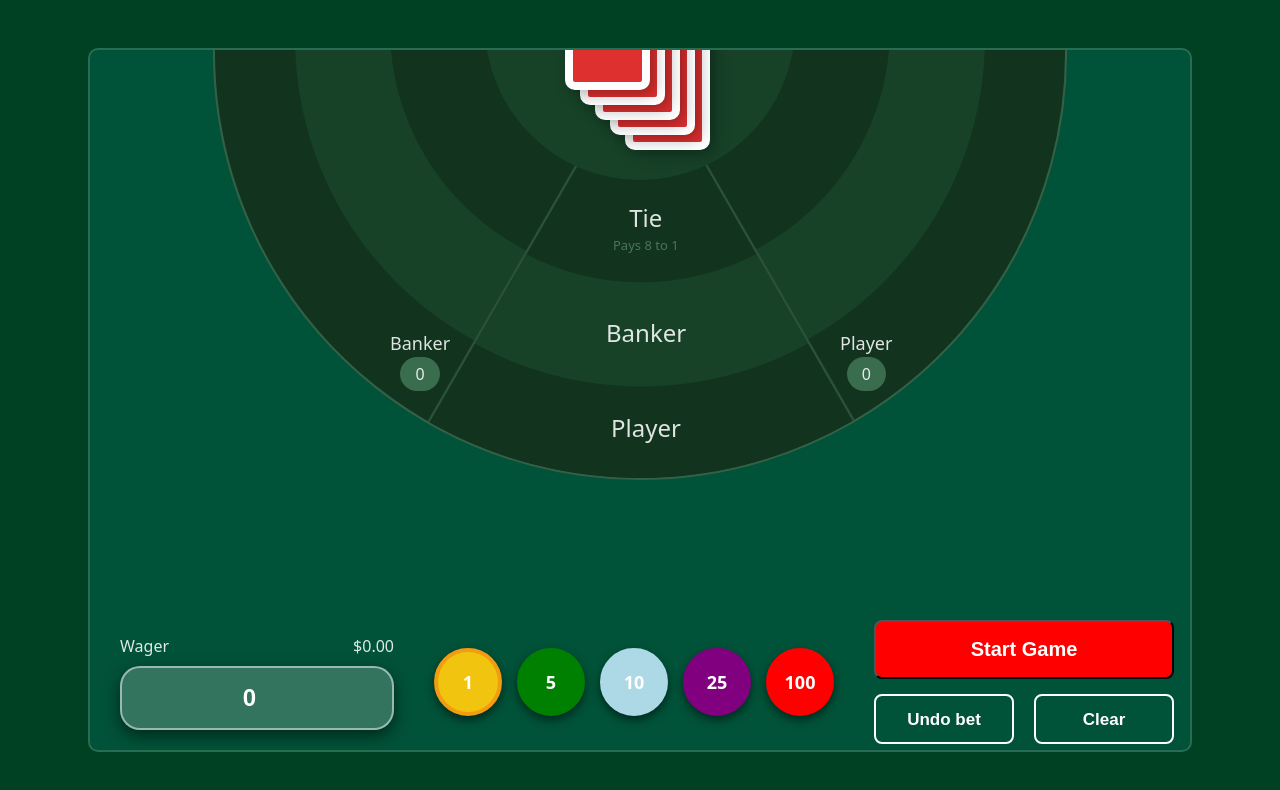
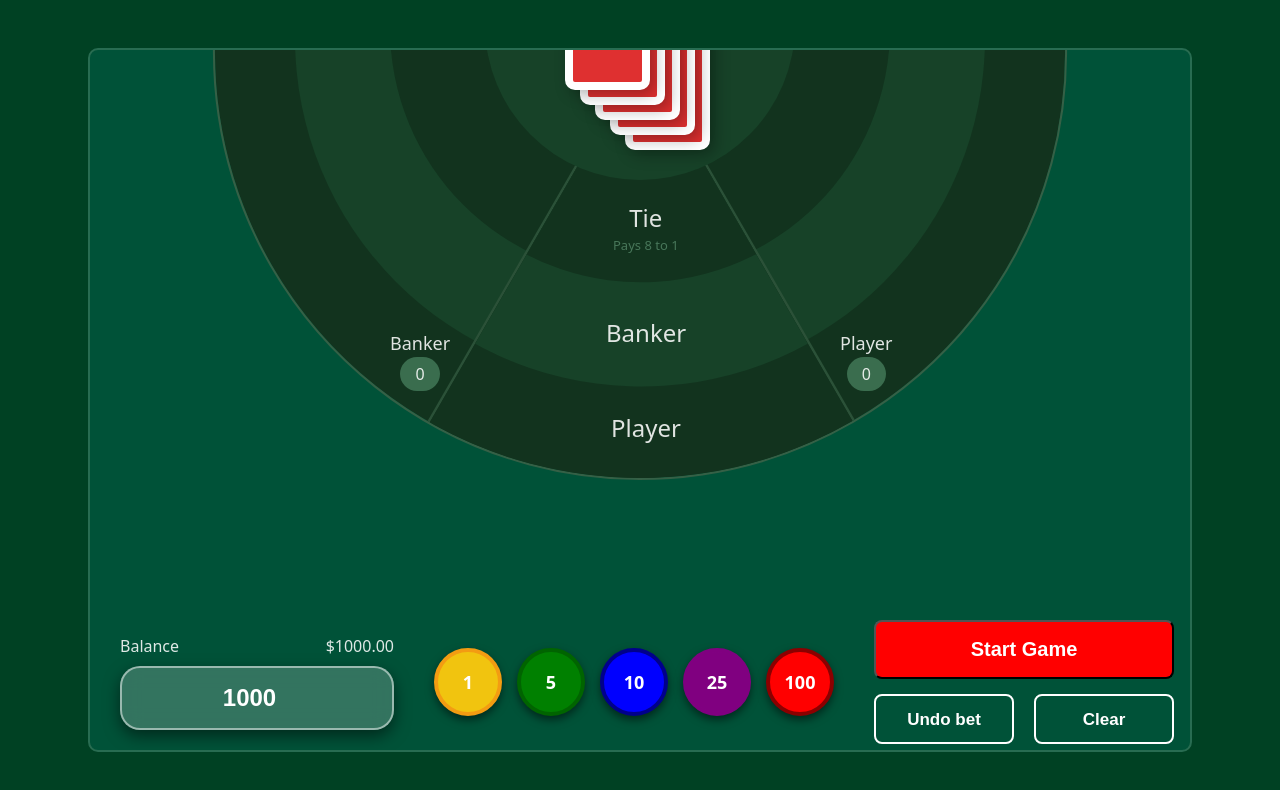
Before and after one commit to KarolFrame/baccarat-game, a React (Vite) app: page / in a window 1280 px wide. Shown: the top 790 px of the page. Built offline with nearby package versions, Linux system fonts and the light colour scheme.

Commit message:
Update BaccaratTable.jsx

```diff
--- a/src/tablero/BaccaratTable.jsx
+++ b/src/tablero/BaccaratTable.jsx
@@ -3,22 +3,28 @@ import ChipButton from './chip-button';
 import './BaccaratTable.css';
 import StartButton from './start-button';
 
-function BaccaratTable({onStart, buttonDisabled, obtenerLista}) {
+function BaccaratTable({ onStart, buttonDisabled, obtenerLista }) {
   const [wager, setWager] = useState(0);
+  const [balance, setBalance] = useState(1000);
   const [selectedChips, setSelectedChips] = useState([]);
   const [betHistory, setBetHistory] = useState([]);
 
   const chipButtonsInfo = [
-    {key: "orangeBtn", value: 1, backgroundColor: "#f1c40f", borderColor: "#f39c12"},
-    {key: "greenBtn", value: 5, backgroundColor: "green", borderColor: "green"},
-    {key: "blueBtn", value: 10, backgroundColor: "lightblue", borderColor: "lightblue"},
-    {key: "purpleBtn", value: 25, backgroundColor: "purple", borderColor: "purple"},
-    {key: "redBtn", value: 100, backgroundColor: "red", borderColor: "red"}
+    { key: "orangeBtn", value: 1, backgroundColor: "#f1c40f", borderColor: "#f39c12" },
+    { key: "greenBtn", value: 5, backgroundColor: "green", borderColor: "darkgreen" },
+    { key: "blueBtn", value: 10, backgroundColor: "blue", borderColor: "darkblue" },
+    { key: "purpleBtn", value: 25, backgroundColor: "purple", borderColor: "purple" },
+    { key: "redBtn", value: 100, backgroundColor: "red", borderColor: "darkred" }
   ];
 
   const addChip = (value) => {
-    setBetHistory([...betHistory, value]);
-    setWager(wager + value);
+    if (balance >= value) {
+      setBetHistory([...betHistory, value]);
+      setWager(wager + value);
+      setBalance(balance - value);
+    } else {
+      alert("Not enough balance!");
+    }
   };
 
   const undoBet = () => {
@@ -27,59 +33,62 @@ function BaccaratTable({onStart, buttonDisabled, obtenerLista}) {
       setBetHistory(betHistory.slice(0, -1));
       setWager(wager - last);
       setSelectedChips(selectedChips.slice(0, -1));
+      setBalance(balance + last);
     }
   };
 
   const clearBet = () => {
+    setBalance(balance + wager);
     setBetHistory([]);
     setWager(0);
     setSelectedChips([]);
   };
 
-  const capturarFichas = (event)=>{
-    const infoChip = chipButtonsInfo.filter((chip) => parseInt(event.target.innerText) === chip.value)
+  const capturarFichas = (event) => {
+    const infoChip = chipButtonsInfo.filter((chip) => parseInt(event.target.innerText) === chip.value);
     setSelectedChips([infoChip[0], ...selectedChips]);
-    if(selectedChips.length > 3) {setSelectedChips(selectedChips.slice(0, -1))}
-  }
+    if (selectedChips.length > 3) {
+      setSelectedChips(selectedChips.slice(0, -1));
+    }
+  };
 
-  const handlerChipClick = (event)=>{
+  const handlerChipClick = (event) => {
     addChip(parseInt(event.target.innerText));
     capturarFichas(event);
-  }
+  };
 
-  useEffect(()=>{
-    console.log({wager, betHistory});
-  }, [wager, betHistory]);
-
-  useEffect(()=>{
-    console.log(selectedChips);
-    obtenerLista(selectedChips)
+  useEffect(() => {
+    obtenerLista(selectedChips);
   }, [selectedChips, obtenerLista]);
 
   return (
     <div className="game-container">
       <div className="wager-section">
         <div className="wager-header">
-          <span className="wager-left">Wager</span>
-          <span className="wager-right">${wager.toFixed(2)}</span>
+          <span className="wager-left">Balance</span>
+          <span className="wager-right">${balance.toFixed(2)}</span>
         </div>
         <input
           className="wager-input"
           type="number"
-          value={wager}
-          onChange={(e) => setWager(Number(e.target.value))}
-          placeholder="Enter wager"
+          value={balance}
+          disabled
         />
       </div>
 
       <div className="chip-buttons">
-        {chipButtonsInfo.map((chip)=>(
-          <ChipButton key={chip.key} number={chip.value} styles={{borderColor: chip.borderColor, background: chip.backgroundColor}} manejoEvento={handlerChipClick}/>
+        {chipButtonsInfo.map((chip) => (
+          <ChipButton
+            key={chip.key}
+            number={chip.value}
+            styles={{ borderColor: chip.borderColor, background: chip.backgroundColor }}
+            manejoEvento={handlerChipClick}
+          />
         ))}
       </div>
 
       <div className="action-buttons">
-        <StartButton onClick={onStart} buttonDisabled={buttonDisabled}/>
+        <StartButton onClick={onStart} buttonDisabled={buttonDisabled} />
         <div className="undo-clear-buttons">
           <button onClick={undoBet} className="undo-button">Undo bet</button>
           <button onClick={clearBet} className="clear-button">Clear</button>
@@ -88,4 +97,5 @@ function BaccaratTable({onStart, buttonDisabled, obtenerLista}) {
     </div>
   );
 }
+
 export default BaccaratTable;
```
